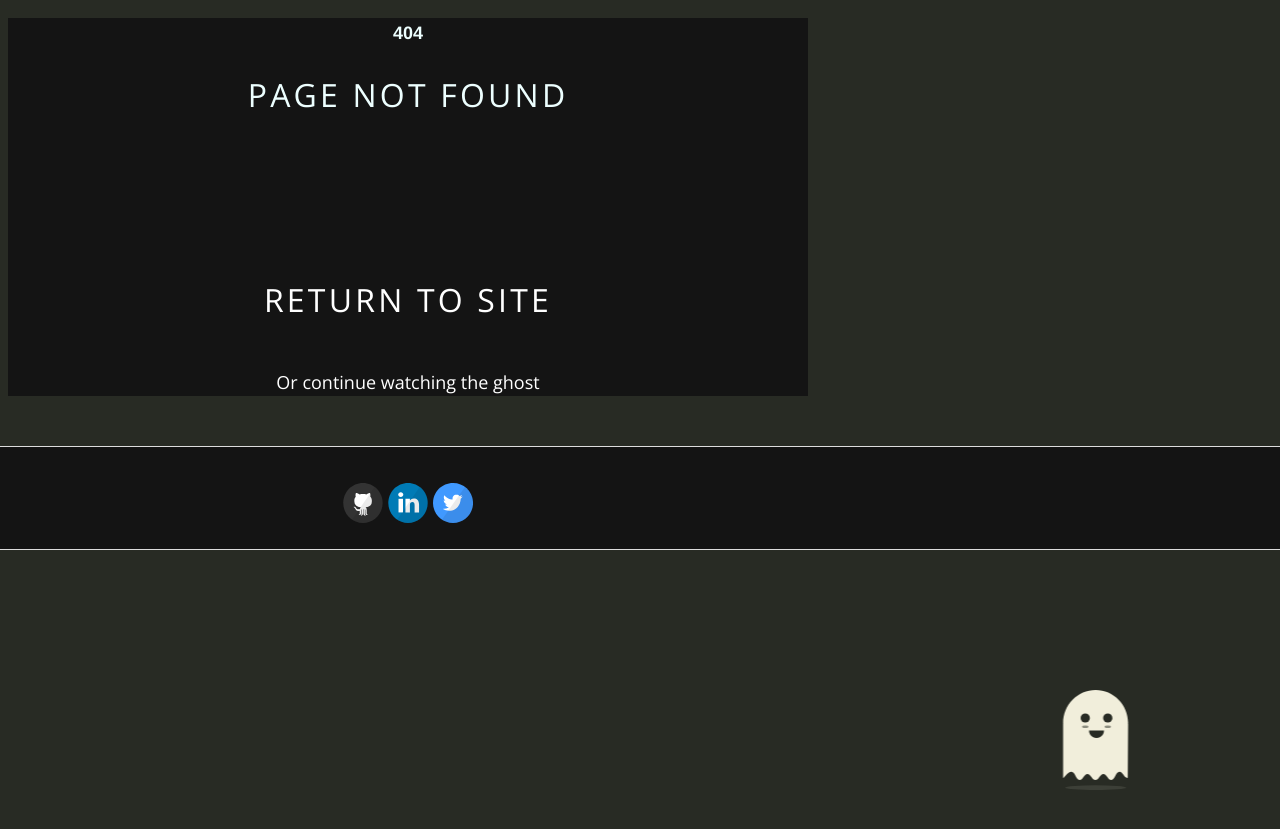
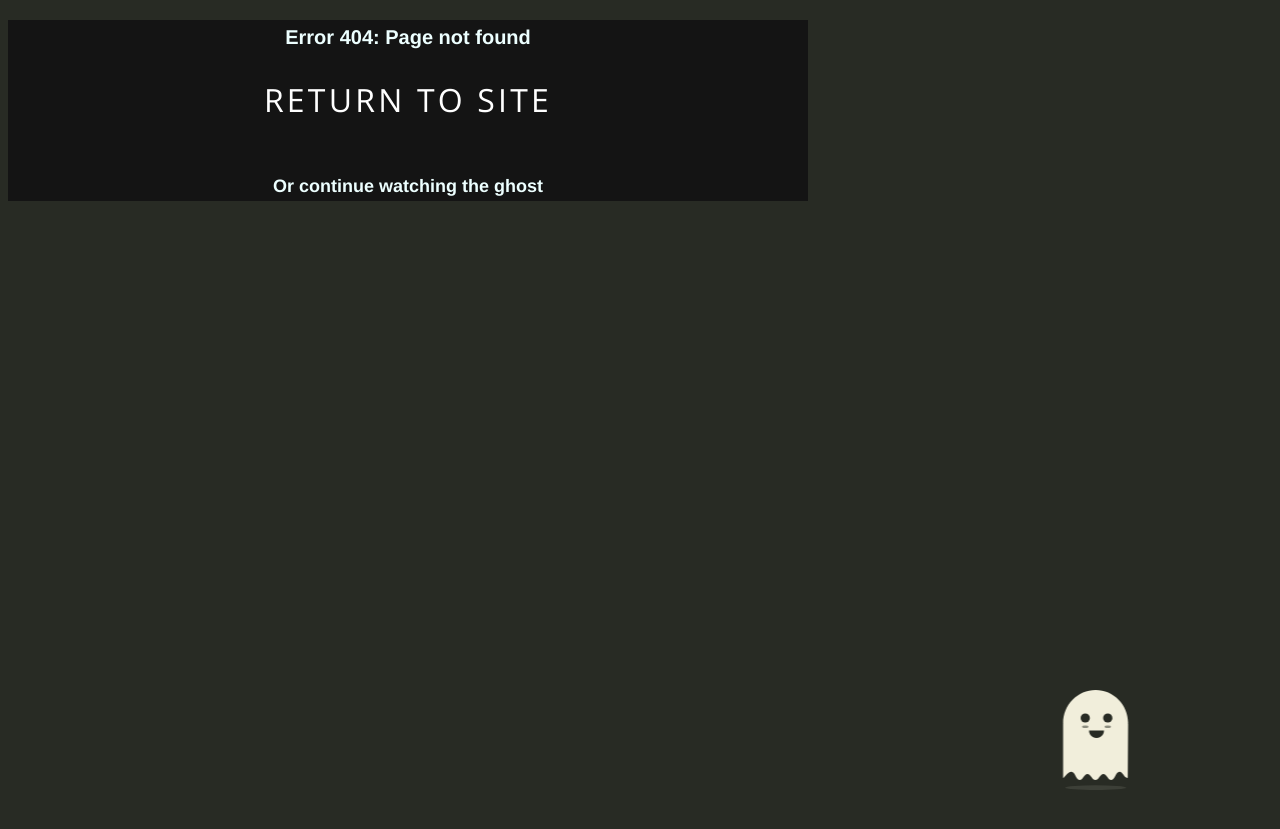
Before and after one commit to ricardojoserf/ricardojoserf.github.io, a Jekyll site: the page 404/index.html, which Jekyll copies as it is, in a window 1280 px wide. Shown: the top 829 px of the page. Built offline with Jekyll 4.4.1, drawn with Linux system fonts in a browser that asks for light colours; some web fonts are replaced.

Commit message:
Add files via upload

```diff
--- a/404/index.html
+++ b/404/index.html
@@ -177,7 +177,7 @@ svg.key {
     visibility: hidden;
   }
   100% {
-    --animation-sentence: 'Venga hombre! Que vuelvas a la página principal de blog!!';
+    --animation-sentence: 'Venga hombre! Que vuelvas a la página principal de blog!';
   }
 }
 @keyframes showFinalText {
@@ -290,13 +290,9 @@ const grantAccess = () => {
 
 <!-- include in a container a heading, paragraph and svg for the keyhole -->
 <div class="container">
-  <h4>404</h4>
-  <p>page not found</p>
-  <svg class="keyhole">
-    <use href="#keyhole" />
-  </svg>
+  <h3>Error 404: Page not found</h3>
   <p><a style="color:white" href="https://ricardojoserf.github.io/">Return to site</a></p>
-  <a style="color:white">Or continue watching the ghost</a>
+  <h4>Or continue watching the ghost</h4>
 </div>
 
 <!-- outside of the container, to have them absolute positioned in relation to the body, include an svg for the key and one for the ghost -->
@@ -319,27 +315,5 @@ const grantAccess = () => {
 
     </div>
 
-    <div class="wrapper-footer">
-      <div class="container">
-        <footer class="footer">
-
-
-
-
-<a href="https://github.com/ricardojoserf"><i class="svg-icon github"></i></a>
-
-<a href="https://www.linkedin.com/in/ricardojoserf"><i class="svg-icon linkedin"></i></a>
-
-
-<a href="https://www.twitter.com/ricardojoserf"><i class="svg-icon twitter"></i></a>
-
-
-
-        </footer>
-      </div>
-    </div>
-
-
-
   </body>
 </html>
```
